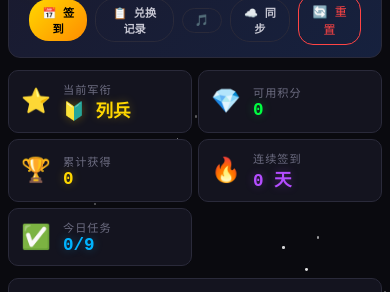
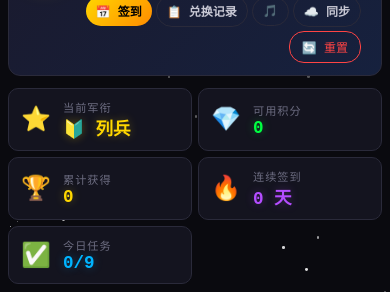
Before and after one commit to Kormendierijon681-oss/delta-24k-terminal, a plain HTML site: page Delta_24K_Terminal.html in a window 390 px wide. Shown: the part 120-412 px from the top of the page. Drawn offline with nearby package versions, Linux system fonts and the light colour scheme.

Commit message:
fix: 高质感saint_4+立耳雪纳瑞+手机端同步按钮修复

```diff
--- a/Delta_24K_Terminal.html
+++ b/Delta_24K_Terminal.html
@@ -104,8 +104,19 @@
         }
         .nav-actions {
             display: flex;
-            gap: 8px;
+            gap: 6px;
             align-items: center;
+            flex-wrap: wrap;
+            justify-content: flex-end;
+        }
+        @media (max-width: 768px) {
+            .nav-actions {
+                gap: 4px;
+            }
+            .nav-actions .btn-sm {
+                padding: 6px 10px;
+                font-size: 0.75rem;
+            }
         }
 
         /* ========== 状态卡片行 ========== */
```
Also changed, not shown: index.html (+12 -1 lines), schnauzer_dog.png, 1 other file.
